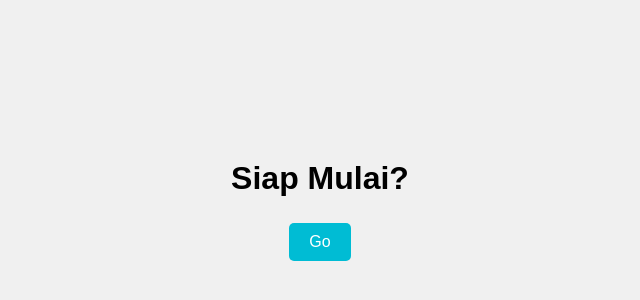
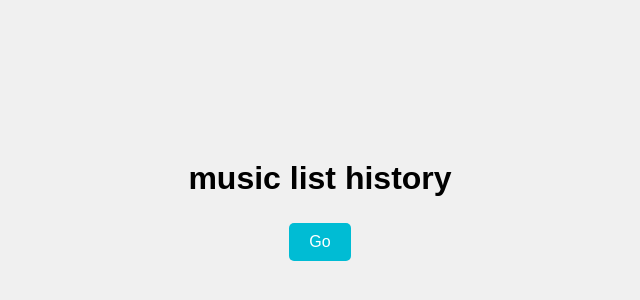
Before and after one commit to rmn-bot/bersamamu, a plain HTML site: page index.html in a window 1280 px wide. Shown: the part 198-498 px from the top of the page, without its empty margins (320-960 px from the left). Drawn offline with Linux system fonts and the light colour scheme.

Commit message:
Update index.html

```diff
--- a/index.html
+++ b/index.html
@@ -116,7 +116,7 @@
 <body>
     <!-- Halaman Go -->
     <div id="goPage" class="page active">
-        <h1>Siap Mulai?</h1>
+        <h1>music list history</h1>
         <button id="goButton">Go</button>
     </div>
 
```
